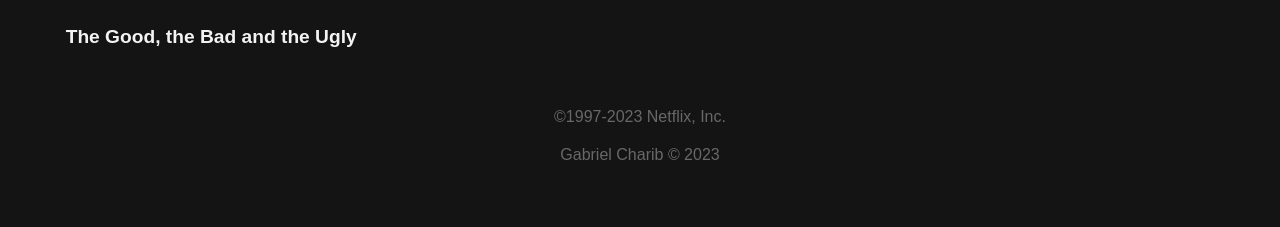
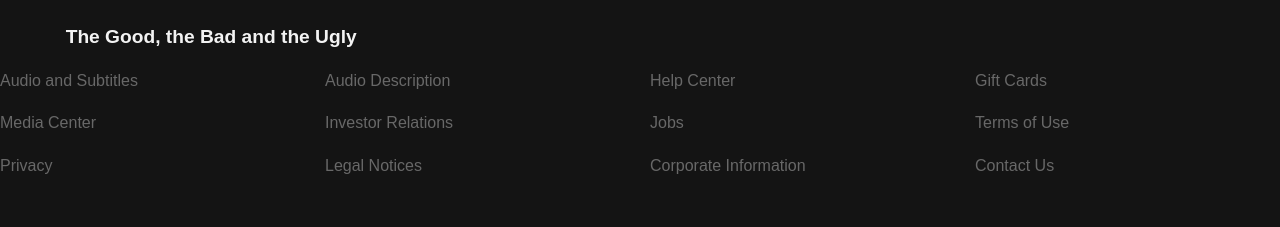
Before and after one commit to gabrielcharib-nightborn/Projet-Netflix-Clone-en-React, a React (Create React App) app: page / in a window 1280 px wide. Shown: the part 3434-3661 px from the top of the page. Built offline with nearby package versions, Linux system fonts and the light colour scheme.

Commit message:
add the component SubLinks

```diff
--- a/src/App.js
+++ b/src/App.js
@@ -97,6 +97,48 @@ function App() {
           }
 
 
+          <div class="sub-links">
+          <ul>
+            <li><a href="#">Audio and Subtitles</a></li>
+            <li><a href="#">Audio Description</a></li>
+            <li><a href="#">Help Center</a></li>
+            <li><a href="#">Gift Cards</a></li>
+            <li><a href="#">Media Center</a></li>
+            <li><a href="#">Investor Relations</a></li>
+            <li><a href="#">Jobs</a></li>
+            <li><a href="#">Terms of Use</a></li>
+            <li><a href="#">Privacy</a></li>
+            <li><a href="#">Legal Notices</a></li>
+            <li><a href="#">Corporate Information</a></li>
+            <li><a href="#">Contact Us</a></li>
+          </ul>
+        </div>
+
+
+
+          const SubLinks = ()=> {
+            return (
+              <div class="sub-links">
+
+          <ul>
+            <li><a href="#">Audio and Subtitles</a></li>
+            <li><a href="#">Audio Description</a></li>
+            <li><a href="#">Help Center</a></li>
+            <li><a href="#">Gift Cards</a></li>
+            <li><a href="#">Media Center</a></li>
+            <li><a href="#">Investor Relations</a></li>
+            <li><a href="#">Jobs</a></li>
+            <li><a href="#">Terms of Use</a></li>
+            <li><a href="#">Privacy</a></li>
+            <li><a href="#">Legal Notices</a></li>
+            <li><a href="#">Corporate Information</a></li>
+            <li><a href="#">Contact Us</a></li>
+          </ul>
+        </div>
+            )
+          }
+
+
 
   return (
 
@@ -107,6 +149,7 @@ function App() {
         {films.map((film, index) => (
                     <><Film title={film.title}  poster={film.image} description={film.description}/></>
           ))}
+      <SubLinks />
       <Footer/>
     </div>
 
```
